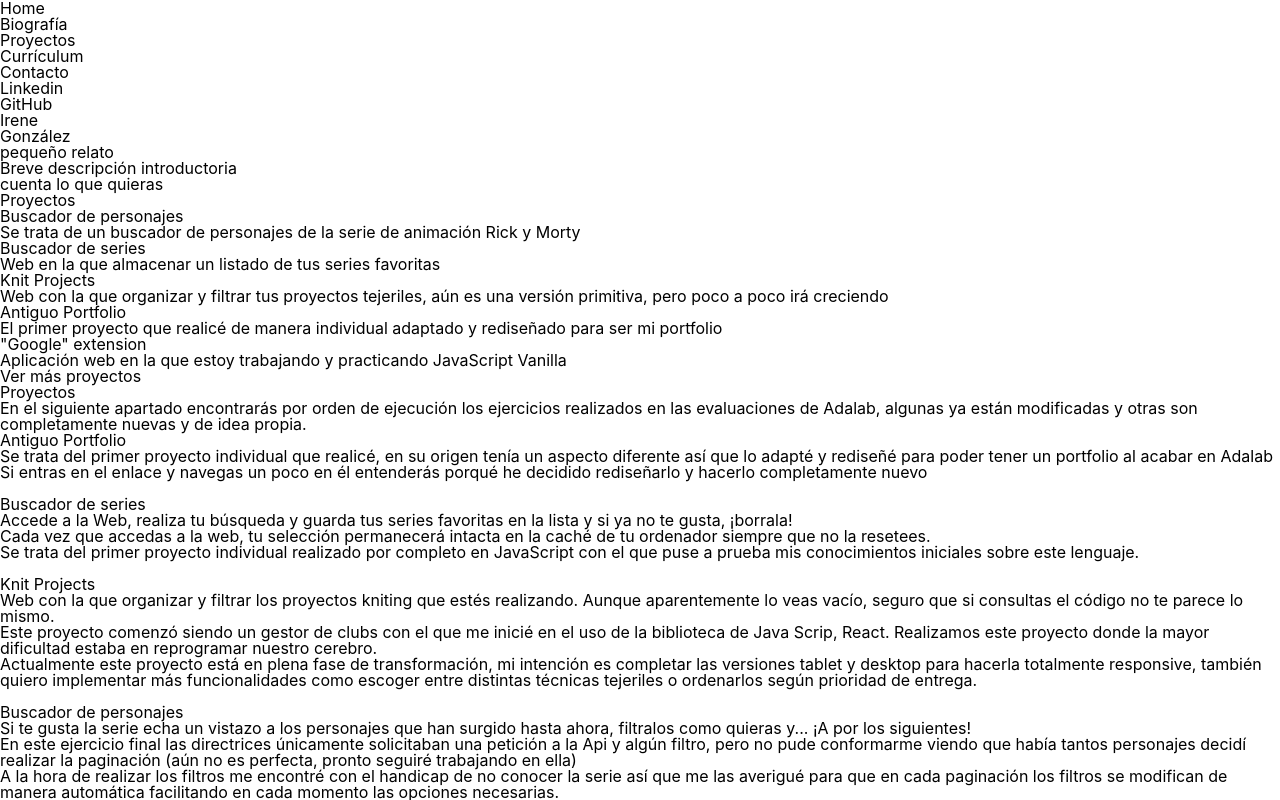
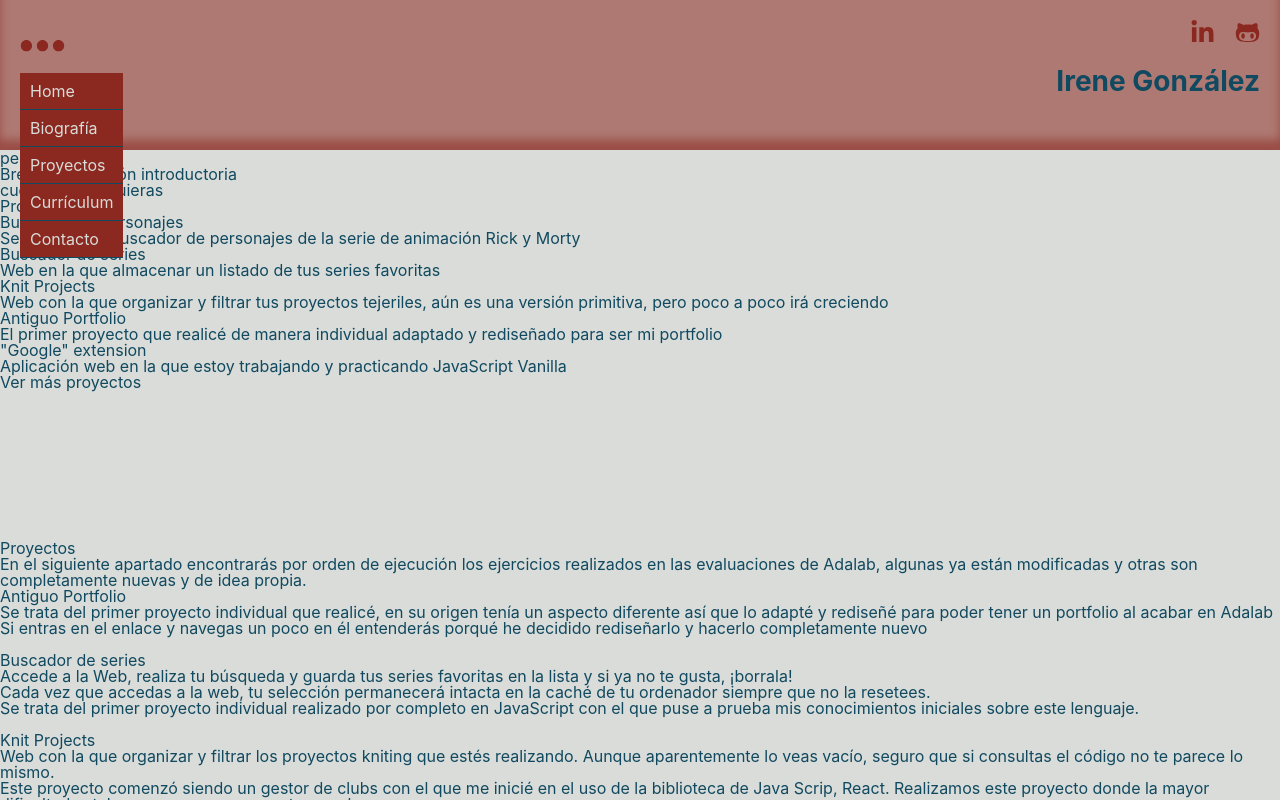
Before and after one commit to IreGonzalez/Portfolio2.0, a React (Create React App) app: page / in a window 1280 px wide. Shown: the top 800 px of the page. Built offline with nearby package versions, Linux system fonts and the light colour scheme.

Commit message:
done colour palet, doing header

```diff
--- a/src/components/header.js
+++ b/src/components/header.js
@@ -1,25 +1,36 @@
 // STYLESHEET
 import "../styles/Header.scss";
+import github from "../content/img/github-alt-brands.svg";
+import linkedIn from "../content/img/linkedin-in-brands.svg";
 
 const Header = (props) => {
 	return (
-		<header>
+		<header className="header">
 			<div>
-				<p>Home</p>
-				<p>Biografía</p>
-				<p>Proyectos</p>
-				<p>Currículum</p>
-				<p>Contacto</p>
+				<svg className="hamburguer js_ham" xmlns="http://www.w3.org/2000/svg" viewBox="0 0 448 512">
+					<path d="M120 256C120 286.9 94.93 312 64 312C33.07 312 8 286.9 8 256C8 225.1 33.07 200 64 200C94.93 200 120 225.1 120 256zM280 256C280 286.9 254.9 312 224 312C193.1 312 168 286.9 168 256C168 225.1 193.1 200 224 200C254.9 200 280 225.1 280 256zM328 256C328 225.1 353.1 200 384 200C414.9 200 440 225.1 440 256C440 286.9 414.9 312 384 312C353.1 312 328 286.9 328 256z" />
+				</svg>
+				<nav className="menu js_menu">
+					<a className="menu-element">Home</a>
+					<a className="menu-element">Biografía</a>
+					<a className="menu-element">Proyectos</a>
+					<a className="menu-element">Currículum</a>
+					<a className="menu-element">Contacto</a>
+				</nav>
 			</div>
-			<div>
-				<div>
-					<p>Linkedin</p>
-					<p>GitHub</p>
-				</div>
-				<p>
-					Irene
-					<br /> González
-				</p>
+
+			<div className="social">
+				<nav className="social-nav">
+					<a href="https://www.linkedin.com/in/iregonzalez" title="LinkedIn">
+						<img className="social-link" src={linkedIn} />
+					</a>
+					<a href="https://github.com/IreGonzalez" title="GitHub">
+						<img className="social-link" src={github} />
+					</a>
+				</nav>
+				<h1 className="social-name">
+					Irene González
+				</h1>
 			</div>
 		</header>
 	);
--- a/src/index.js
+++ b/src/index.js
@@ -11,7 +11,5 @@ root.render(
   </React.StrictMode>
 );
 
-// If you want to start measuring performance in your app, pass a function
-// to log results (for example: reportWebVitals(console.log))
-// or send to an analytics endpoint. Learn more: https://bit.ly/CRA-vitals
+
 reportWebVitals();
--- a/src/styles/Header.scss
+++ b/src/styles/Header.scss
@@ -1,2 +1,53 @@
 @import './Reset.scss';
 @import './Variables.scss';
+
+.header{
+  position: fixed;
+  background-color: var(--bg-header);
+  box-shadow: inset 0 -10px 10px var(--shadow);
+  display: flex;
+  justify-content: space-between;
+  width: 100%;
+  box-sizing: border-box;
+  padding: 20px;
+  max-height: 150px;
+}
+
+.hamburguer{
+  max-width: 45px;
+  fill: var(--color_5);
+}
+
+.menu{
+  background-color: var(--color_5);
+  display: flex;
+  flex-direction: column;
+  &-element{
+    padding: 10px;
+    color: var(--color_1);
+    border-bottom: 1px var(--color_6) solid;
+    &:hover{
+      background-color: var(--color_6);
+    }
+  }
+}
+
+.social{
+  display: flex;
+  flex-direction: column;
+  gap: 20px;
+  &-nav{
+    display: flex;
+    justify-content: flex-end;
+    gap: 20px;
+  }
+  &-link{
+    fill: var(--color_link);
+    width: 25px;
+    height: 25px;
+  }
+  &-name{
+    font-size: var(--size_title_m);
+    font-weight: var(--bold);
+  }
+}
--- a/src/styles/Variables.scss
+++ b/src/styles/Variables.scss
@@ -1,36 +1,41 @@
 :root {
 
   // COLORS
-  --color_1: #333;
-  --color_2: #685245;
-  --color_3: #165832;
-  --color_4: #158672;
-  --color_5: #596348;
-  --color_6: #3565f3;
-  --color_7: ;
-  --color_8: ;
-  --color_9: ;
+  --color_1: #d9dcd8;
+  --color_2: #9ba747;
+  --color_2t: #9ba7478c;
+  --color_3: #f29d4b;
+  --color_3t: #f29d4b8c;
+  --color_4: #d57030;
+  --color_4t: #d570308c;
+  --color_5: #8b281f;
+  --color_5t:#8b281f8c;
+  --color_6:#104960;
 
-  --shadow: rgba(0, 0, 0, 0.2);
+  --shadow: var(--color_5t);
 
   // COLORS ASIGNED
-  --color_font: var(--color_1);
-  --color_font2: var(--color_2);
+  --color_font: var(--color_6);
+  --color_font2: var(--color_5);
 
     // Button
-  --color_font_button_A: var(--color_4);
-  --color_button_A: var(--color_3);
-  --color_button_A_hover: var(--color_4);
+  --color_font_button_A: var(--color_6);
+  --color_button_A: var(--color_2);
+  --color_button_A_hover: var(--color_3);
 
-  --color_font_button_B: var(--color_4);
-  --color_button_B: var(--color_3);
-  --color_button_B_hover: var(--color_4);
+  --color_font_button_B: var(--color_5);
+  --color_button_B: var(--color_4);
+  --color_button_B_hover: var(--color_3);
+
   // Link
-  --color_link: var(--color_3);
+  --color_link: var(--color_5);
   --color_link_hover: var(--color_4);
+  --bg_link_hover: var(--color_5);
+
   // Background
-  --color_background: var(--color_5);
-  --color_background2: va(--color_6);
+  --bg-header: var(--color_5t);
+  --bg-footer: var(--color_5);
+  --bg-main: va(--color_6);
 
   // FONTS
 
@@ -88,10 +93,22 @@
     --width-d-container: 1054px;
 
   // BACKGROUND
-    --backgound_header: var(--color_6) ;
-    --backgound_footer: var(--color_5);
-    --backgound_block: var(--color_4);
 }
+
+body{
+  background-color: var(--color_1);
+  color: var(--color_font);
+}
+main {
+  padding-top: 150px;
+}
+a{
+  color: var(--color_link);
+  &:hover{
+    color: var(--color_link_hover);
+  }
+}
+
 
 // MIXINS
 
```
Also changed, not shown: public/index.html (+2 -26 lines), src/content/img/github-alt-brands.svg (added), src/content/img/linkedin-in-brands.svg (added).
